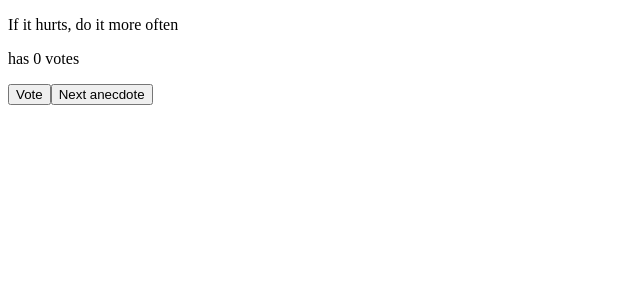
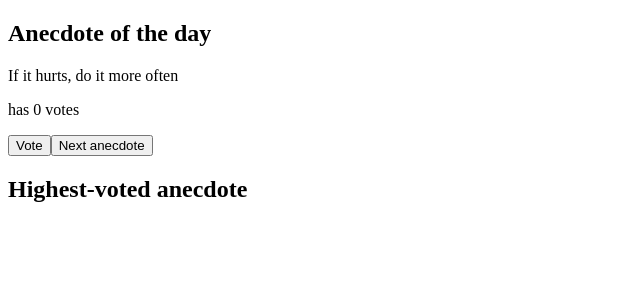
Before and after one commit to andrewdmoore408/full-stack-open-course, a React (Create React App) app in the folder part1/anecdotes/: page / in a window 1280 px wide. Shown: the top 300 px of the page, without its empty margins (0-640 px from the left). Built offline with nearby package versions, Linux system fonts and the light colour scheme.

Commit message:
Add SectionHeader component
The SectionHeader component takes a prop named text and returns an h2 element with that text

```diff
--- a/part1/anecdotes/src/App.js
+++ b/part1/anecdotes/src/App.js
@@ -30,11 +30,21 @@ const App = () => {
 
   return (
     <div>
+      <SectionHeader text="Anecdote of the day" />
       <TextLine text={anecdotes[selectedIndex]} />
       <TextLine text={`has ${getCurrentVotes()} votes`} />
       <Button onClick={handleVoteClick} text='Vote' />
       <Button onClick={handleNextAnecdoteClick} text='Next anecdote' />
+      <SectionHeader text="Highest-voted anecdote" />
     </div>
+  );
+};
+
+const SectionHeader = ({ text }) => {
+  return (
+    <h2>
+      {text}
+    </h2>
   );
 };
 
```
